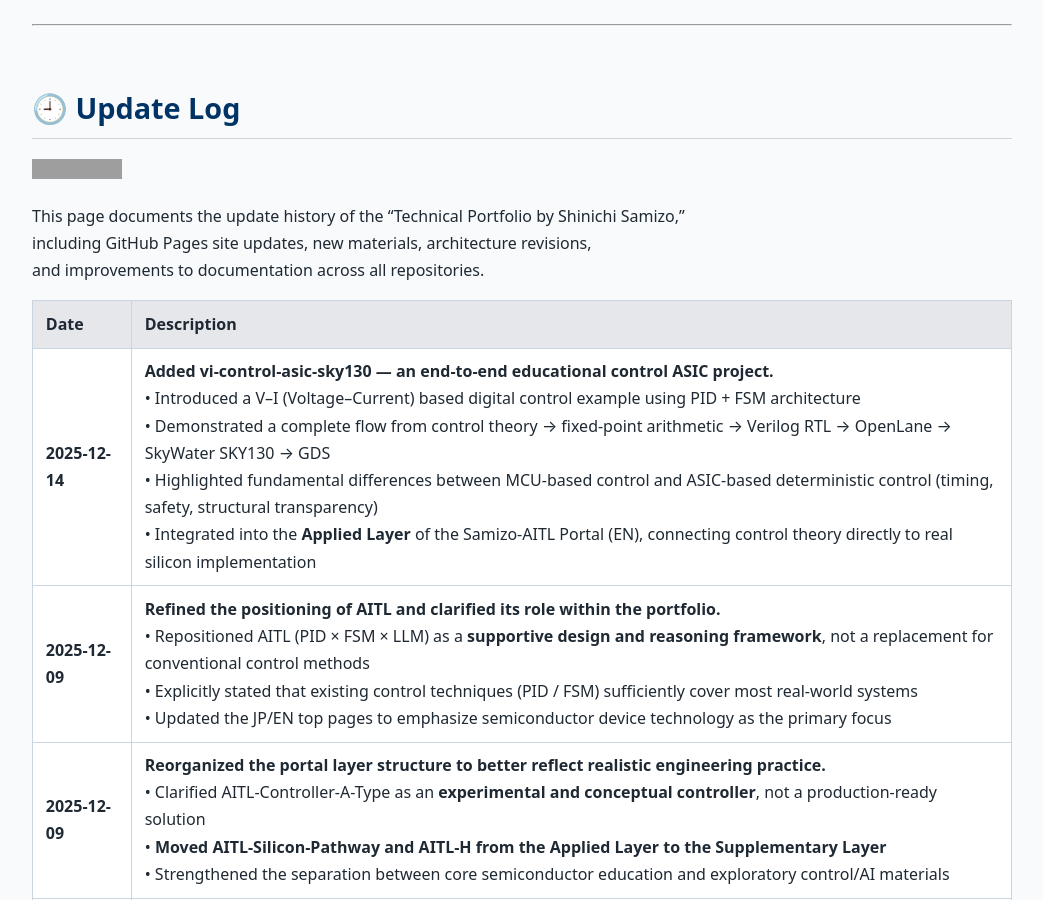
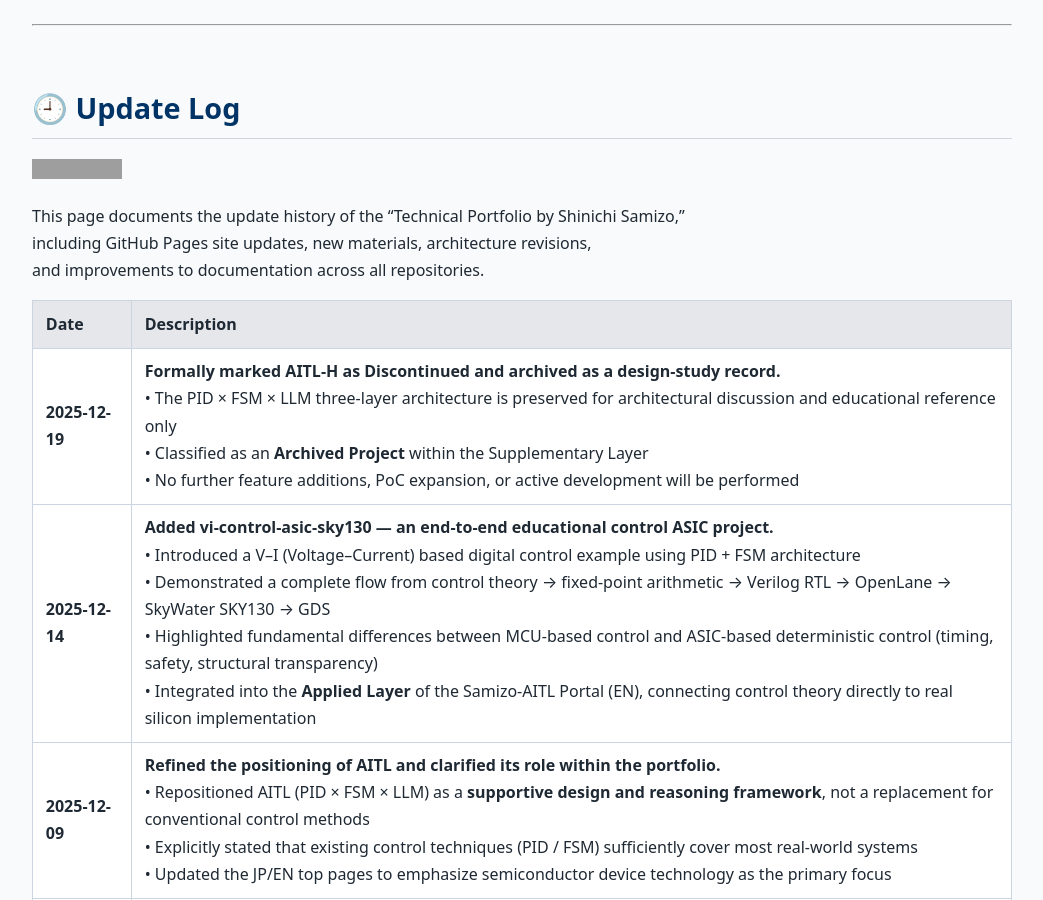
Before and after one commit to Samizo-AITL/Samizo-AITL.github.io, a Jekyll site: the page built from about/update/en/index.md, in a window 1280 px wide and 900 px high. Shown: the whole window, without its empty margins (118-1161 px from the left). Built offline with Jekyll 4.4.1, drawn with Linux system fonts in a browser that asks for light colours; grey boxes are pictures that could not be loaded.

Commit message:
Update index.md

```diff
--- a/about/update/en/index.md
+++ b/about/update/en/index.md
@@ -14,6 +14,7 @@
 
 | Date       | Description                                                                 |
 |------------|-----------------------------------------------------------------------------|
+| **2025-12-19** | **Formally marked AITL-H as Discontinued and archived as a design-study record.**<br>• The PID × FSM × LLM three-layer architecture is preserved for architectural discussion and educational reference only<br>• Classified as an **Archived Project** within the Supplementary Layer<br>• No further feature additions, PoC expansion, or active development will be performed |
 | **2025-12-14** | **Added vi-control-asic-sky130 — an end-to-end educational control ASIC project.**<br>• Introduced a V–I (Voltage–Current) based digital control example using PID + FSM architecture<br>• Demonstrated a complete flow from control theory → fixed-point arithmetic → Verilog RTL → OpenLane → SkyWater SKY130 → GDS<br>• Highlighted fundamental differences between MCU-based control and ASIC-based deterministic control (timing, safety, structural transparency)<br>• Integrated into the **Applied Layer** of the Samizo-AITL Portal (EN), connecting control theory directly to real silicon implementation |
 | **2025-12-09** | **Refined the positioning of AITL and clarified its role within the portfolio.**<br>• Repositioned AITL (PID × FSM × LLM) as a **supportive design and reasoning framework**, not a replacement for conventional control methods<br>• Explicitly stated that existing control techniques (PID / FSM) sufficiently cover most real-world systems<br>• Updated the JP/EN top pages to emphasize semiconductor device technology as the primary focus |
 | **2025-12-09** | **Reorganized the portal layer structure to better reflect realistic engineering practice.**<br>• Clarified AITL-Controller-A-Type as an **experimental and conceptual controller**, not a production-ready solution<br>• **Moved AITL-Silicon-Pathway and AITL-H from the Applied Layer to the Supplementary Layer**<br>• Strengthened the separation between core semiconductor education and exploratory control/AI materials |
```
